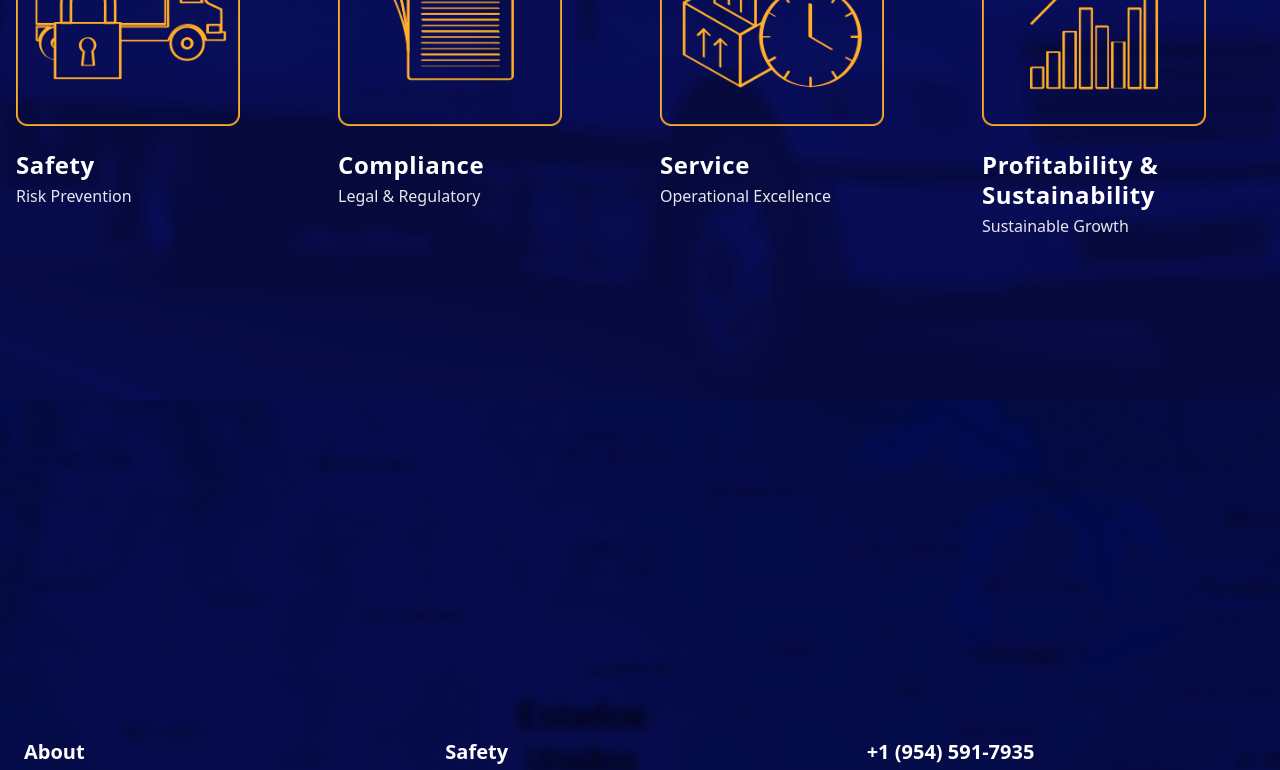
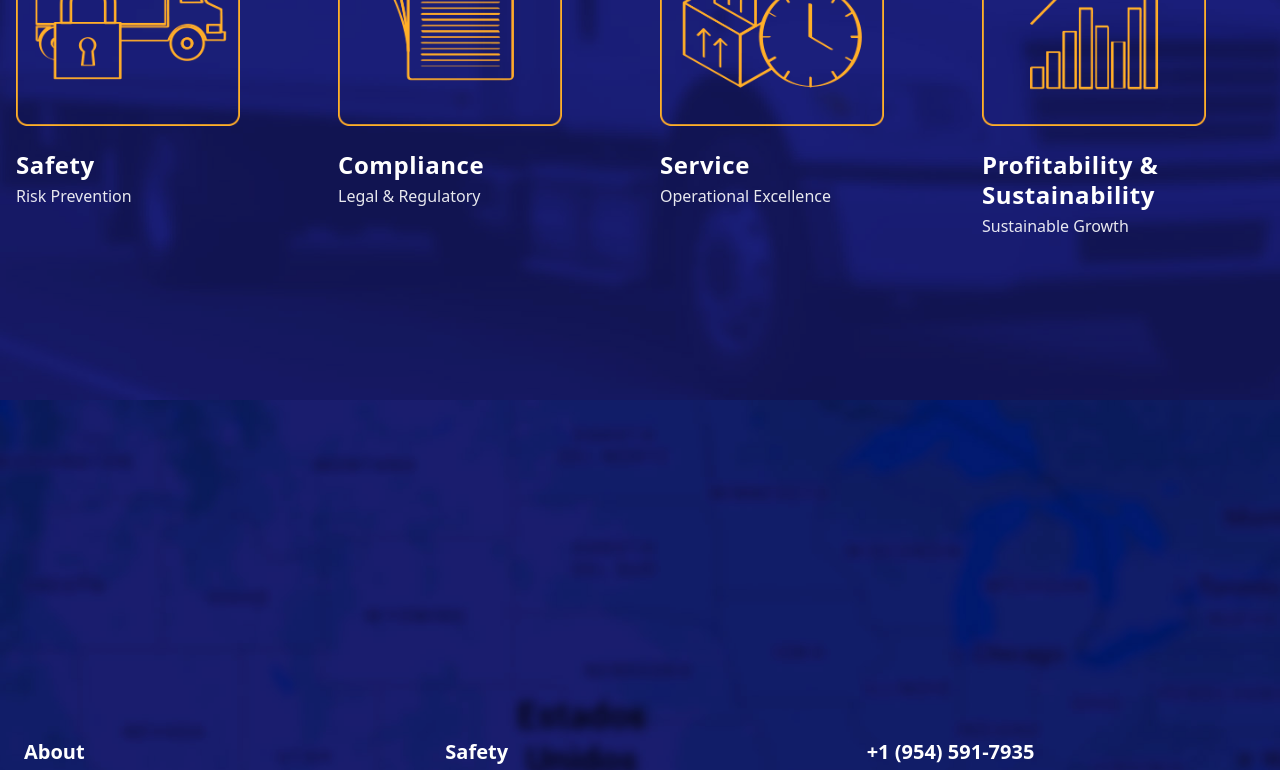
Before and after one commit to gaptrasnport/gap_web, a Next.js app: page / in a window 1280 px wide. Shown: the part 2000-2770 px from the top of the page. Built offline with nearby package versions, Linux system fonts and the light colour scheme.

Commit message:
GAP word gordito

```diff
--- a/app/components/Footer.tsx
+++ b/app/components/Footer.tsx
@@ -8,7 +8,7 @@ export default function Footer() {
                 className="absolute inset-0 z-0 bg-cover bg-center"
                 style={{ backgroundImage: "url('/footer-bg.jpg')" }}
             >
-                <div className="absolute inset-0 bg-blue-900/95 mix-blend-multiply" />
+                <div className="absolute inset-0 bg-blue-900/40 mix-blend-multiply" />
             </div>
 
             <div className="relative z-10 container mx-auto px-6 py-16">
--- a/app/components/Navbar.tsx
+++ b/app/components/Navbar.tsx
@@ -27,7 +27,7 @@ export default function Navbar({ transparent = false }: NavbarProps) {
             {/* Logo Text */}
             <div className="text-3xl md:text-4xl italic tracking-wide mb-4 md:mb-0 text-white">
                 <Link href="/">
-                    <span className="font-bold font-rubik">GAP</span> <span className="font-bold font-rubik">Transportation Services Inc.</span>
+                    <span className="font-black font-rubik" style={{ WebkitTextStroke: "2.5px white" }}>GAP</span> <span className="font-bold font-rubik">Transportation Services Inc.</span>
                 </Link>
             </div>
 
--- a/app/components/OperatingPillars.tsx
+++ b/app/components/OperatingPillars.tsx
@@ -36,7 +36,7 @@ export default function OperatingPillars() {
                 className="absolute inset-0 z-0 bg-cover bg-center"
                 style={{ backgroundImage: "url('/hero-bg.jpg')" }}
             >
-                <div className="absolute inset-0 bg-blue-900/90 mix-blend-multiply" />
+                <div className="absolute inset-0 bg-blue-900/40 mix-blend-multiply" />
             </div>
 
             {/* Content */}
```
